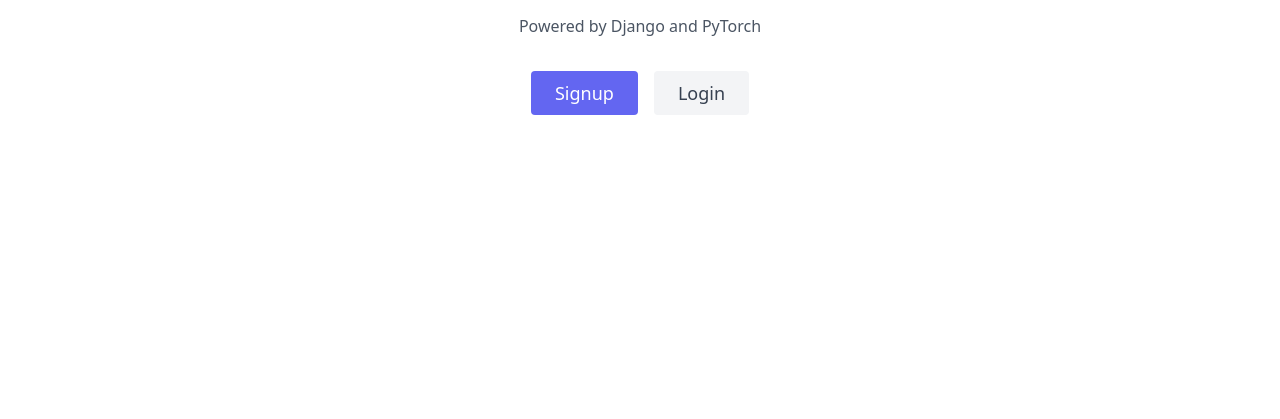
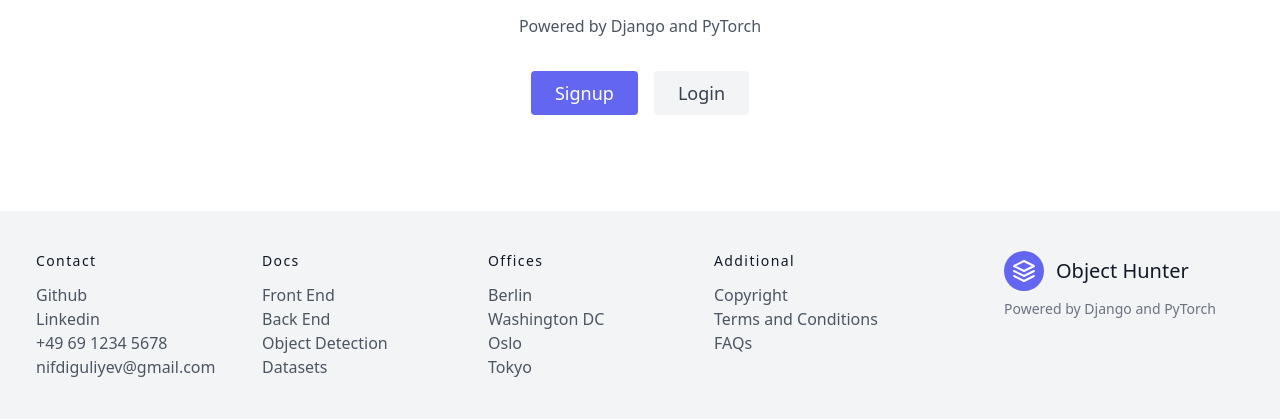
Before and after one commit to Nifdi01/object-hunter, a Django app: page / in a window 1280 px wide. Shown: the part 509-928 px from the top of the page. Before the commit the page ends 624 px from the top, so only its background shows below. Run offline with Django 4.2, Linux system fonts and the light colour scheme; some libraries are stand-ins or nearby versions.

Commit message:
OHGB-1: Fixed link issues

```diff
--- a/objecthunter/account/templates/base.html
+++ b/objecthunter/account/templates/base.html
@@ -13,7 +13,8 @@
 <body>
     <header class="text-gray-600 body-font">
         <div class="container mx-auto flex flex-wrap p-5 flex-col md:flex-row items-center">
-            <a href="{% url 'landing_page' %}" class="flex title-font font-medium items-center text-gray-900 mb-4 md:mb-0">
+            <a href="{% url 'landing_page' %}"
+                class="flex title-font font-medium items-center text-gray-900 mb-4 md:mb-0">
                 <svg xmlns="http://www.w3.org/2000/svg" fill="none" stroke="currentColor" stroke-linecap="round"
                     stroke-linejoin="round" stroke-width="2" class="w-10 h-10 text-white p-2 bg-indigo-500 rounded-full"
                     viewBox="0 0 24 24">
@@ -39,9 +40,9 @@
                     <img src="{{ request.user.profile.photo.url }}" alt="User Photo" class="w-8 h-8 rounded-full mr-2">
                 </a>
                 <a href="{% url 'logout' %}"
-                class="inline-flex items-center bg-gray-100 border-0 py-1 px-3 focus:outline-none hover:bg-gray-200 rounded text-base mt-4 md:mt-0 mx-3">Logout
-                    <svg fill="none" stroke="currentColor" stroke-linecap="round" stroke-linejoin="round" stroke-width="2"
-                        class="w-4 h-4 ml-1" viewBox="0 0 24 24">
+                    class="inline-flex items-center bg-gray-100 border-0 py-1 px-3 focus:outline-none hover:bg-gray-200 rounded text-base mt-4 md:mt-0 mx-3">Logout
+                    <svg fill="none" stroke="currentColor" stroke-linecap="round" stroke-linejoin="round"
+                        stroke-width="2" class="w-4 h-4 ml-1" viewBox="0 0 24 24">
                         <path d="M5 12h14M12 5l7 7-7 7"></path>
                     </svg>
                 </a>
@@ -52,6 +53,86 @@
     </header>
     {% block content %}
     {% endblock content %}
+
+    <footer class="text-gray-600 body-font bg-gray-100 mt-24">
+        <div class="container px-5 mt-6 py-10 mx-auto flex md:items-center lg:items-start md:flex-row md:flex-nowrap flex-wrap flex-col">
+          <div class="w-64 flex-shrink-0 md:mx-0 mx-auto text-center md:text-left md:mt-0 mt-10">
+            <a class="flex title-font font-medium items-center md:justify-start justify-center text-gray-900">
+              <svg xmlns="http://www.w3.org/2000/svg" fill="none" stroke="currentColor" stroke-linecap="round" stroke-linejoin="round" stroke-width="2" class="w-10 h-10 text-white p-2 bg-indigo-500 rounded-full" viewBox="0 0 24 24">
+                <path d="M12 2L2 7l10 5 10-5-10-5zM2 17l10 5 10-5M2 12l10 5 10-5"></path>
+              </svg>
+              <span class="ml-3 text-xl">Object Hunter</span>
+            </a>
+            <p class="mt-2 text-sm text-gray-500">Powered by Django and PyTorch</p>
+          </div>
+          <div class="flex-grow flex flex-wrap md:pr-20 -mb-10 md:text-left text-center order-first">
+            <div class="lg:w-1/4 md:w-1/2 w-full px-4">
+              <h2 class="title-font font-medium text-gray-900 tracking-widest text-sm mb-3">Contact</h2>
+              <nav class="list-none mb-10">
+                <li>
+                  <a class="text-gray-600 hover:text-gray-800">Github</a>
+                </li>
+                <li>
+                  <a class="text-gray-600 hover:text-gray-800">Linkedin</a>
+                </li>
+                <li>
+                  <a class="text-gray-600 hover:text-gray-800">+49 69 1234 5678</a>
+                </li>
+                <li>
+                  <a class="text-gray-600 hover:text-gray-800">nifdiguliyev@gmail.com</a>
+                </li>
+              </nav>
+            </div>
+            <div class="lg:w-1/4 md:w-1/2 w-full px-4">
+              <h2 class="title-font font-medium text-gray-900 tracking-widest text-sm mb-3">Docs</h2>
+              <nav class="list-none mb-10">
+                <li>
+                  <a class="text-gray-600 hover:text-gray-800">Front End</a>
+                </li>
+                <li>
+                  <a class="text-gray-600 hover:text-gray-800">Back End</a>
+                </li>
+                <li>
+                  <a class="text-gray-600 hover:text-gray-800">Object Detection</a>
+                </li>
+                <li>
+                  <a class="text-gray-600 hover:text-gray-800">Datasets</a>
+                </li>
+              </nav>
+            </div>
+            <div class="lg:w-1/4 md:w-1/2 w-full px-4">
+              <h2 class="title-font font-medium text-gray-900 tracking-widest text-sm mb-3">Offices</h2>
+              <nav class="list-none mb-10">
+                <li>
+                  <a class="text-gray-600 hover:text-gray-800">Berlin</a>
+                </li>
+                <li>
+                  <a class="text-gray-600 hover:text-gray-800">Washington DC</a>
+                </li>
+                <li>
+                  <a class="text-gray-600 hover:text-gray-800">Oslo</a>
+                </li>
+                <li>
+                  <a class="text-gray-600 hover:text-gray-800">Tokyo</a>
+                </li>
+              </nav>
+            </div>
+            <div class="lg:w-1/4 md:w-1/2 w-full px-4">
+              <h2 class="title-font font-medium text-gray-900 tracking-widest text-sm mb-3">Additional</h2>
+              <nav class="list-none mb-10">
+                <li>
+                  <a class="text-gray-600 hover:text-gray-800">Copyright</a>
+                </li>
+                <li>
+                  <a class="text-gray-600 hover:text-gray-800">Terms and Conditions</a>
+                </li>
+                <li>
+                  <a class="text-gray-600 hover:text-gray-800">FAQs</a>
+                </li>
+              </nav>
+            </div>
+          </div>
+        </div>
+      </footer>
 </body>
-
 </html>
--- a/objecthunter/static/js/main.js
+++ /dev/null
@@ -1 +0,0 @@
-console.log('Hello World');
```
Also changed, not shown: objecthunter/models/templates/models/model_list.html (+13 -7 lines).
